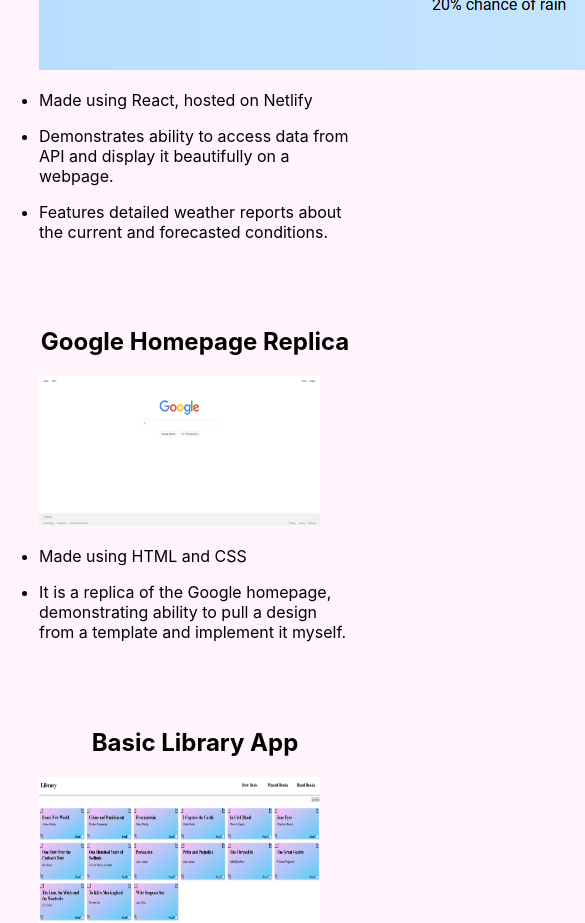
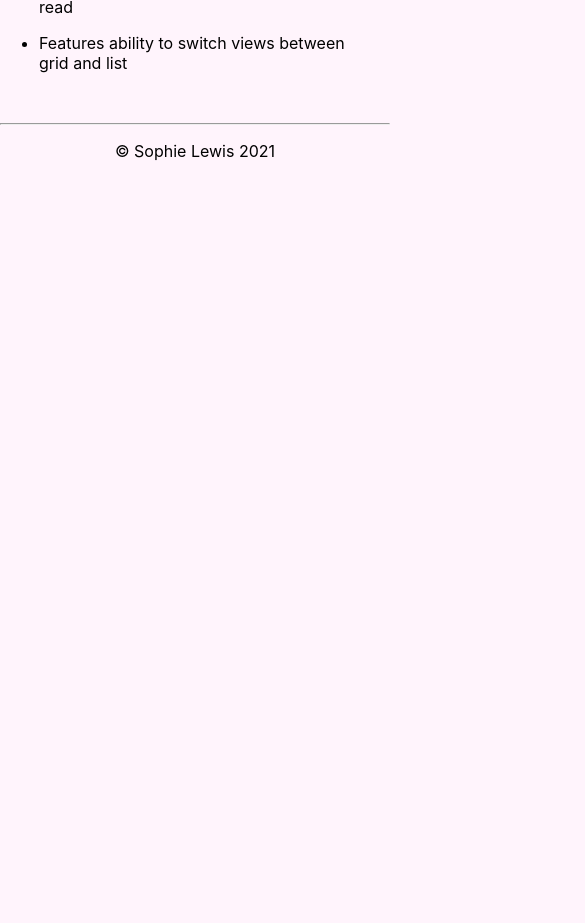
Before and after one commit to SophieBree/sophiebree.github.io, a React (Create React App) app: page / in a window 390 px wide. Shown: the part 2540-3463 px from the top of the page, 585 px wide, since content can reach past the window. After the commit the page ends 2717 px from the top, so only its background shows below. Built offline with nearby package versions, Linux system fonts and the light colour scheme.

Commit message:
fixed images on mobile

```diff
--- a/src/App.css
+++ b/src/App.css
@@ -46,13 +46,10 @@
   padding-bottom: 150px;
 }
 
-
 li {
   width: 80%;
   margin: 16px auto;
 }
-
-
 
 .project-container-single {
   padding-top: 50px;
@@ -85,11 +82,17 @@ a {
   text-align: center;
 }
 
+.footer {
+  margin-top: 50px;
+  text-align: center;
+}
+
 /* For mobile */
 
 @media (max-width: 768px) {
     .project-image {
-        height: 150px;
+        height: 100px;
+        width: 90%;
     }
 
     .skills-container {
--- a/src/App.js
+++ b/src/App.js
@@ -1,13 +1,14 @@
 import "./App.css";
 import Intro from "./components/Intro/Intro.js";
 import Projects from "./components/Projects/Projects.js";
+import Footer from './components/Footer/Footer.js';
 
 function App() {
   return (
     <div className="App">
       <Intro />
-
       <Projects />
+      <Footer />
     </div>
   );
 }
--- /dev/null
+++ b/src/components/Footer/Footer.js
@@ -0,0 +1,10 @@
+import React from 'react'
+
+export default function Footer() {
+    return (
+        <div className="footer">
+            <hr />
+            <p>© Sophie Lewis 2021</p>
+        </div>
+    )
+}
--- a/src/components/Projects/Bookshop/Bookshop.js
+++ b/src/components/Projects/Bookshop/Bookshop.js
@@ -6,7 +6,7 @@ export default function Bookshop() {
         <div>
             <div className="project-container-single bookshop">
             <h2 className="project-title">Local Bookshop Inventory</h2>
-            <a href="https://mysterious-plateau-96484.herokuapp.com/"><img className="bookshop-project-image" src={bookshop} alt="" /></a>
+            <a href="https://mysterious-plateau-96484.herokuapp.com/"><img className="bookshop-project-image project-image" src={bookshop} alt="" /></a>
             </div>
             <ul>
                 <li>Made using MongoDB, Express, and Node.js</li>
--- a/src/components/Projects/Weather/Weather.js
+++ b/src/components/Projects/Weather/Weather.js
@@ -7,7 +7,7 @@ export default function Weather() {
       <div className="project-container-single weather">
         <h2 className="project-title">Weather App</h2>
         <a href="https://reverent-lamarr-7cbc8c.netlify.app/">
-          <img className="weather-project-image" src={weather} alt="" />
+          <img className="weather-project-image project-image" src={weather} alt="" />
         </a>
       </div>
       <ul>
```
